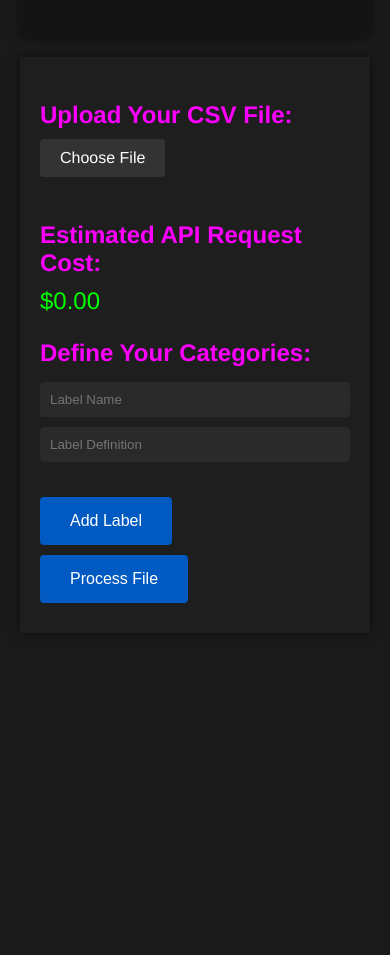
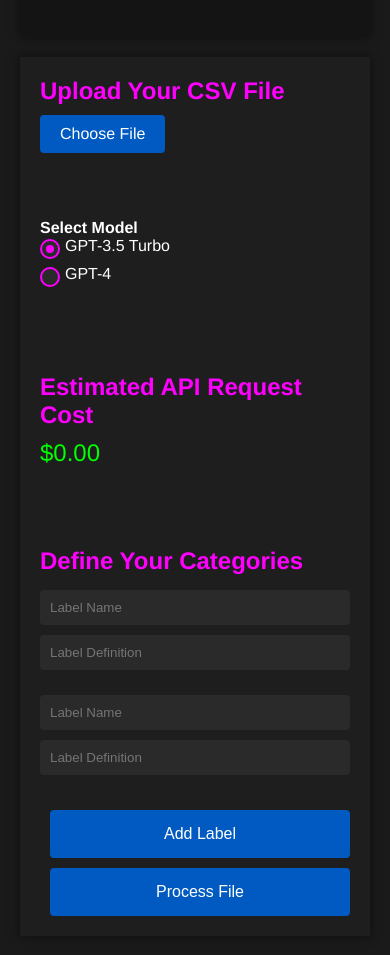
Before and after one commit to G-Pavel-H/GPT-Text-Classification-App, a website: page public/index.html in a window 390 px wide. Shown: the part 1072-2027 px from the top of the page. Before the commit the page ends 1825 px from the top, so only its background shows below. Drawn offline with Linux system fonts and the light colour scheme.

Commit message:
Add model selection
Add model selection. Needs to be reviewed to correct the pricing and add all the appropriate model options.

```diff
--- a/public/index.html
+++ b/public/index.html
@@ -38,28 +38,55 @@
                 </div>
             </div>
             <div class="right-section">
-                <h3>Upload Your CSV File:</h3>
-                <label for="csvFileInput" class="custom-file-upload" id="custom-file-upload">
-                    Choose File
-                </label>
-                <input type="file" id="csvFileInput" accept=".csv">
-                    <!-- New Section for Price Estimate -->
-                <h3>Estimated API Request Cost:</h3>
+                <!-- Upload Section -->
+                <div class="upload-section">
+                    <h3>Upload Your CSV File</h3>
+                    <label for="csvFileInput" class="custom-file-upload" id="custom-file-upload">
+                        Choose File
+                    </label>
+                    <input type="file" id="csvFileInput" accept=".csv">
+                </div>
+                <br>
+                <br>
+                <!-- Model Selection Section -->
+                <div id="model-selection">
+                    <label class="model-label"><strong>Select Model</strong></label>
+                    <label class="radio-container">GPT-3.5 Turbo
+                        <input type="radio" name="model" value="gpt-3.5-turbo" checked>
+                        <span class="checkmark"></span>
+                    </label>
+                    <label class="radio-container">GPT-4
+                        <input type="radio" name="model" value="gpt-4">
+                        <span class="checkmark"></span>
+                    </label>
+                </div>
+                <br>
+                <br>
+                <!-- Estimated Cost -->
+                <h3>Estimated API Request Cost</h3>
                 <div id="price-estimate">$0.00</div>
-
-                <h3>Define Your Categories:</h3>
+                <br>
+                <br>
+                <!-- Labels Section -->
+                <h3>Define Your Categories</h3>
                 <div id="labels-container" class="labels-container">
                     <div class="label">
                         <input type="text" placeholder="Label Name" class="label-name">
                         <input type="text" placeholder="Label Definition" class="label-definition">
                     </div>
+                    <div class="label">
+                        <input type="text" placeholder="Label Name" class="label-name">
+                        <input type="text" placeholder="Label Definition" class="label-definition">
+                    </div>
                 </div>
-                <button class="fancy-button" onclick="addLabel()">Add Label</button>
 
-                <button class="fancy-button" onclick="uploadFile()">Process File</button>
+                <!-- Buttons Section -->
+                <div class="button-container">
+                    <button class="fancy-button" onclick="addLabel()">Add Label</button>
+                    <button class="fancy-button" onclick="uploadFile()">Process File</button>
+                </div>
 
                 <div id="progress-message"></div>
-
             </div>
         </div>
     </div>
--- a/public/script.js
+++ b/public/script.js
@@ -6,9 +6,11 @@ document.addEventListener('DOMContentLoaded', function() {
         document.body.style.setProperty('--mouse-x', x + '%');
         document.body.style.setProperty('--mouse-y', y + '%');
     });
+    addModelChangeListeners();
 });
 
 let isFileValid = false;
+let selectedFile = null;
 
 function calculatePrice(file) {
     const reader = new FileReader();
@@ -44,11 +46,21 @@ function calculatePrice(file) {
             priceEstimateElement.textContent = '$0.00';
             return;
         }
+        const model = document.querySelector('input[name="model"]:checked').value;
+
+        // Set price per thousand tokens based on the model
+        let pricePerThousandTokens;
+        if (model === 'gpt-3.5-turbo') {
+            pricePerThousandTokens = 0.0015; // Example price for GPT-3.5 Turbo
+        } else if (model === 'gpt-4') {
+            pricePerThousandTokens = 0.03; // Example price for GPT-4
+        } else {
+            pricePerThousandTokens = 0.0015; // Default price
+        }
         // Estimate tokens per input (adjust based on your data)
         const tokensPerInput = 50; // Average tokens per input text
         const totalTokens = numInputs * tokensPerInput;
         // OpenAI pricing for gpt-3.5-turbo
-        const pricePerThousandTokens = 0.0015; // $0.0015 per 1K tokens
         const estimatedCost = (totalTokens / 1000) * pricePerThousandTokens;
         // Update the price display with animation
         const priceEstimateElement = document.getElementById('price-estimate');
@@ -66,14 +78,16 @@ function addLabel() {
     const labels = container.querySelectorAll('.label');
 
     // If there is only one label and it doesn't have a delete button, add it
-    if (labels.length === 1) {
-        const firstLabel = labels[0];
+    if (labels.length === 2) {
+      for (let i = 0; i < labels.length; i++) {
+        const firstLabel = labels[i];
         if (!firstLabel.querySelector('.remove-label')) {
             const deleteButton = document.createElement('button');
             deleteButton.className = 'remove-label';
             deleteButton.textContent = '×';
             deleteButton.onclick = function() { removeLabel(this); };
             firstLabel.appendChild(deleteButton);
+        }
       }
     }
 
@@ -139,12 +153,14 @@ function removeLabel(button) {
     container.removeChild(label);
 
     const labels = container.querySelectorAll('.label');
-    if (labels.length === 1) {
+    if (labels.length === 2) {
         // Remove delete button from the remaining label
-        const remainingLabel = labels[0];
+        for (let i = 0; i < labels.length; i++) {
+          const remainingLabel = labels[i];
           const deleteButton = remainingLabel.querySelector('.remove-label');
           if (deleteButton) {
               remainingLabel.removeChild(deleteButton);
+          }
         }
     }
 }
@@ -188,10 +204,11 @@ async function uploadFile() {
         showCustomAlert('Please fill in all Label names and definitions.');
         return;
     }
-
+    const model = document.querySelector('input[name="model"]:checked').value;
     const formData = new FormData();
     formData.append('file', file);
     formData.append('labels', JSON.stringify(labels));
+    formData.append('model', model);
 
     // Show progress message
     const progressMessage = document.getElementById('progress-message');
@@ -241,7 +258,8 @@ const customBtn = document.getElementById('custom-file-upload');
 
     realFileBtn.addEventListener('change', function() {
       if (realFileBtn.files && realFileBtn.files[0]) {
-            const file = realFileBtn.files[0];
+          selectedFile = realFileBtn.files[0]; // Store the selected file
+          const file = selectedFile;
           customBtn.textContent = file.name;
           // Call calculatePrice function
           calculatePrice(file);
@@ -250,6 +268,8 @@ const customBtn = document.getElementById('custom-file-upload');
           // Reset price estimate
           const priceEstimateElement = document.getElementById('price-estimate');
           priceEstimateElement.textContent = '$0.00';
+          isFileValid = false;
+          selectedFile = null; // Reset the selected file
       }
   });
 
@@ -261,6 +281,17 @@ const customBtn = document.getElementById('custom-file-upload');
 
 
 
+// Add this function to add event listeners to the model radio buttons
+function addModelChangeListeners() {
+  const modelRadioButtons = document.querySelectorAll('input[name="model"]');
+  modelRadioButtons.forEach(radio => {
+      radio.addEventListener('change', function() {
+          if (selectedFile) {
+              calculatePrice(selectedFile);
+          }
+      });
+  });
+}
 // Hide preloader after a fixed time or when page is fully loaded
 window.addEventListener('load', function() {
     setTimeout(function() {
--- a/public/styles.css
+++ b/public/styles.css
@@ -109,15 +109,15 @@ input[type="file"] {
     display: inline-block;
     padding: 10px 20px;
     cursor: pointer;
-    background-color: #333;
+    background-color: #005ac1;
     border-radius: 4px;
     color: #fff;
     transition: background-color 0.3s ease, transform 0.2s ease;
-    margin-bottom: 20px;
+    margin-bottom: 10px;
 }
 
 .custom-file-upload:hover {
-    background-color: #444;
+    background-color: #007aff;
     transform: translateY(-2px);
 }
 
@@ -129,7 +129,7 @@ input[type="file"] {
     display: flex;
     align-items: center;
     margin-bottom: 15px;
-    animation: fadeIn 2.5s ease-in-out;
+    animation: fadeIn .5s ease-in-out;
 }
 
 .label input {
@@ -157,28 +157,6 @@ input[type="file"] {
     cursor: pointer;
 }
 
-.fancy-button {
-    background-color: #005ac1;
-    color: #fff;
-    padding: 15px 30px;
-    margin: 10px 0;
-    border: none;
-    border-radius: 4px;
-    font-size: 1em;
-    cursor: pointer;
-    flex: 1; /* Allows buttons to have equal widths */
-    transition: background-color 0.3s ease, transform 0.2s ease;
-    display: block;
-}
-
-.fancy-button:hover {
-    background-color: #007aff;
-    transform: translateY(-2px);
-}
-
-.fancy-button:active {
-    transform: translateY(0);
-}
 
 #progress-message {
     margin-top: 20px;
@@ -325,3 +303,147 @@ h3 {
     text-decoration: none;
     cursor: pointer;
 }
+
+/* Upload Section Styles */
+.upload-section {
+    display: flex;
+    align-items: center;
+    margin-bottom: 20px;
+}
+
+.upload-section h3 {
+    margin: 0;
+    margin-right: 10px;
+    font-size: 1.5em; /* Match your existing h3 size */
+    color: #ff00ff; /* Use existing heading color */
+}
+
+/* Model Selection Styles */
+#model-selection {
+    display: flex;
+    align-items: center;
+    margin-bottom: 20px;
+}
+
+.model-label {
+    margin-right: 10px;
+    font-weight: bold;
+    color: #fff;
+}
+
+.radio-container {
+    display: flex;
+    align-items: center;
+    position: relative;
+    padding-left: 25px;
+    margin-right: 15px;
+    cursor: pointer;
+    font-size: 1em;
+    user-select: none;
+    color: #fff;
+}
+
+/* Hide the default radio button */
+.radio-container input[type="radio"] {
+    position: absolute;
+    opacity: 0;
+    cursor: pointer;
+}
+
+/* Custom radio button */
+.radio-container .checkmark {
+    position: absolute;
+    left: 0;
+    top: 2px;
+    height: 16px;
+    width: 16px;
+    background-color: #2a2a2a;
+    border: 2px solid #ff00ff;
+    border-radius: 50%;
+    transition: background-color 0.3s, border-color 0.3s;
+}
+
+/* When the radio button is checked */
+.radio-container input[type="radio"]:checked ~ .checkmark:after {
+    content: "";
+    position: absolute;
+    top: 4px;
+    left: 4px;
+    width: 8px;
+    height: 8px;
+    background: #ff00ff;
+    border-radius: 50%;
+}
+
+/* Hover effect */
+.radio-container:hover input ~ .checkmark {
+    background-color: #333;
+    border-color: #007aff;
+}
+
+/* Buttons Container Styles */
+.button-container {
+    display: flex;
+    justify-content: center;
+    margin-top: 20px;
+}
+
+.fancy-button {
+    background-color: #005ac1;
+    color: #fff;
+    padding: 15px 30px;
+    margin: 0 10px;
+    border: none;
+    border-radius: 4px;
+    font-size: 1em;
+    cursor: pointer;
+    text-align: center;
+    transition: background-color 0.3s ease, transform 0.2s ease;
+}
+
+.fancy-button:last-child {
+    margin-right: 0;
+}
+
+.fancy-button:hover {
+    background-color: #007aff;
+    transform: translateY(-2px);
+}
+
+.fancy-button:active {
+    transform: translateY(0);
+}
+
+/* Responsive Adjustments */
+@media screen and (max-width: 768px) {
+    .upload-section {
+        flex-direction: column;
+        align-items: flex-start;
+    }
+
+    .upload-section h3 {
+        margin-bottom: 10px;
+    }
+
+    #model-selection {
+        flex-direction: column;
+        align-items: flex-start;
+    }
+
+    .radio-container {
+        margin-bottom: 10px;
+    }
+
+    .button-container {
+        flex-direction: column;
+    }
+
+    .fancy-button {
+        margin-right: 0;
+        margin-bottom: 10px;
+    }
+
+    .fancy-button:last-child {
+        margin-bottom: 0;
+    }
+}
```
Also changed, not shown: server.js (+15 -5 lines). Lines whose indentation alone changed are shown as unchanged.
